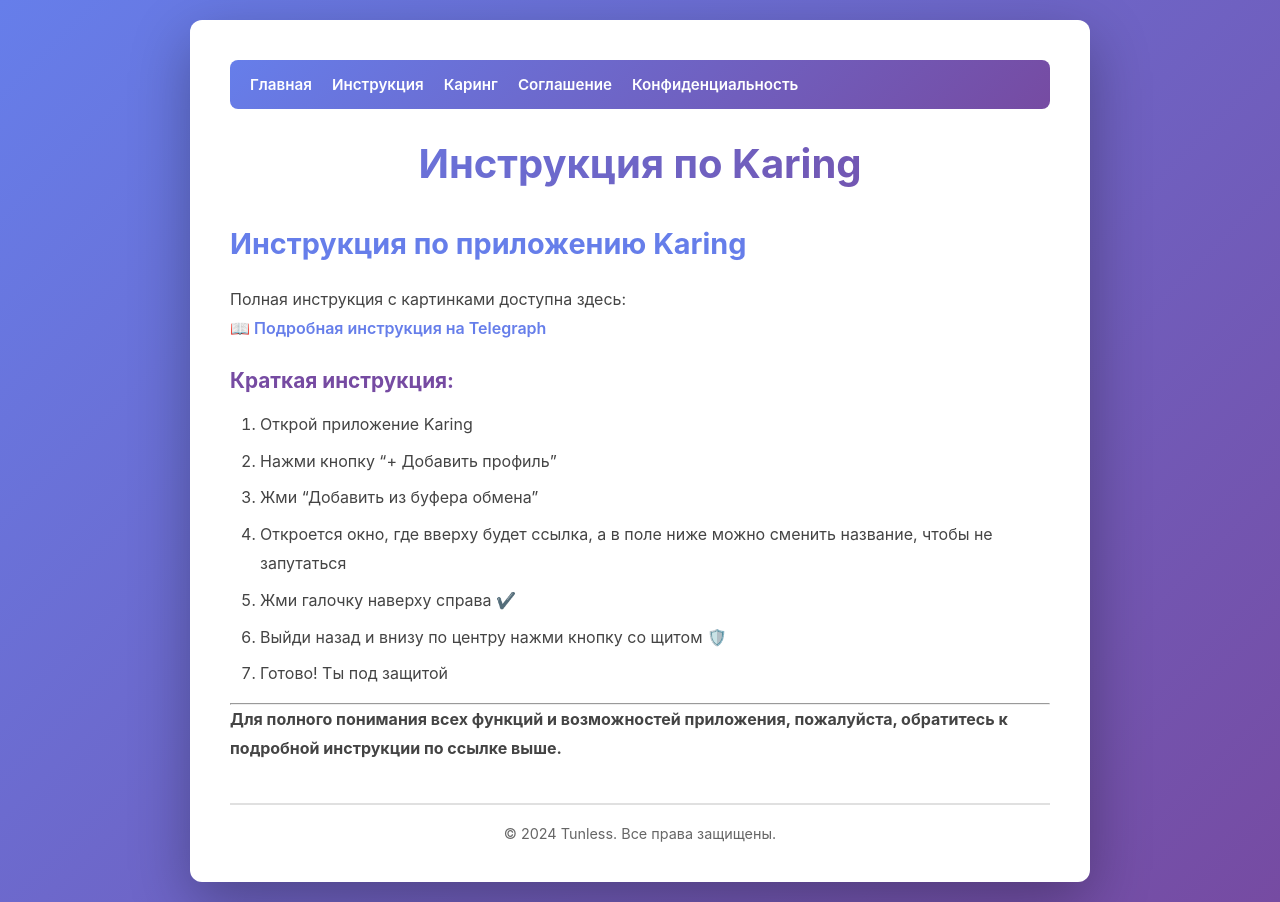
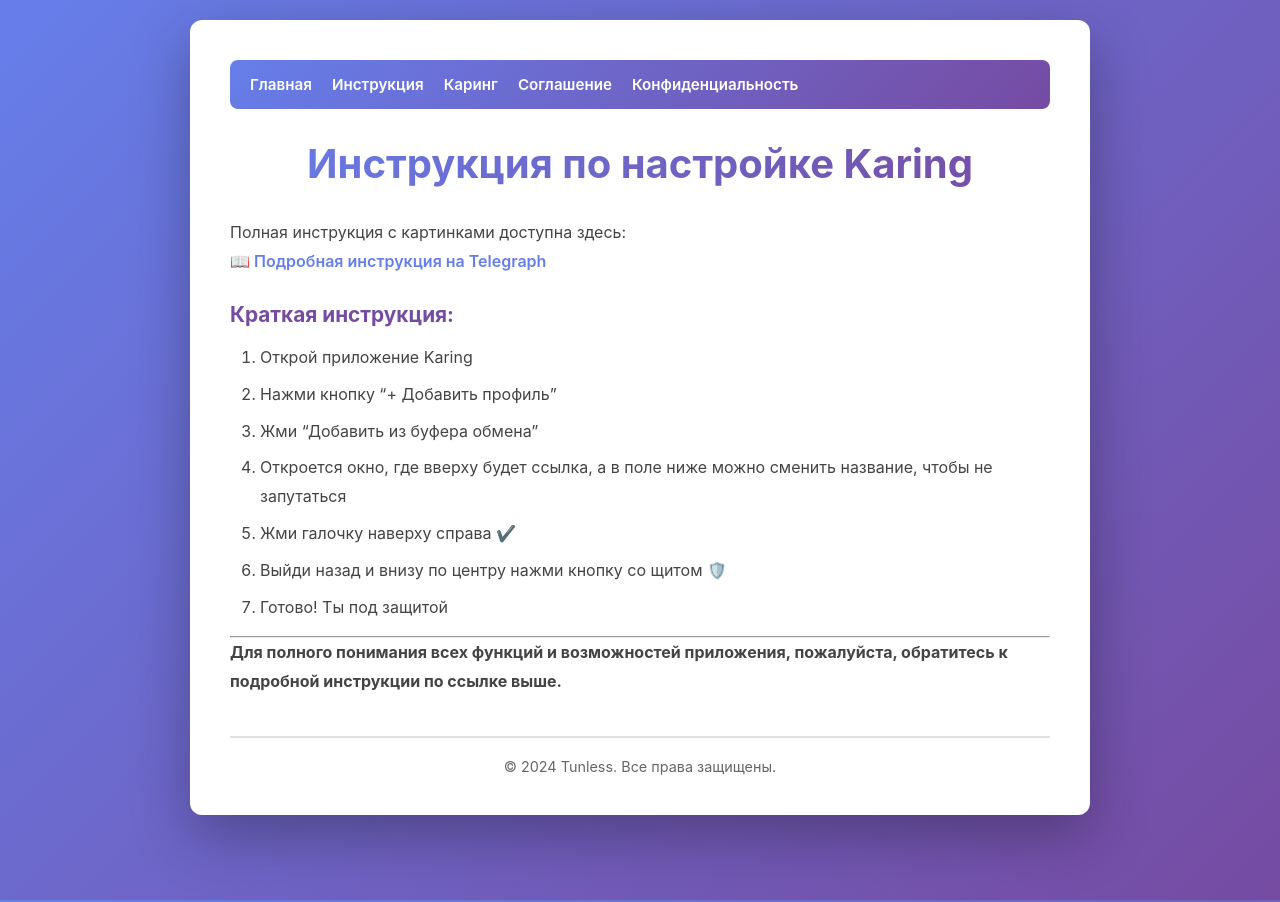
Before and after one commit to Michael-K-cloud/Tunless, a Jekyll site: the page built from karing.md, in a window 1280 px wide. Built offline with Jekyll 4.4.1, drawn with Linux system fonts in a browser that asks for light colours.

Commit message:
Update karing.md

```diff
--- a/karing.md
+++ b/karing.md
@@ -1,9 +1,7 @@
 ---
 layout: default
-title: Инструкция по Karing
+title: Инструкция по настройке Karing
 ---
-
-## Инструкция по приложению Karing
 
 Полная инструкция с картинками доступна здесь:
 
```
